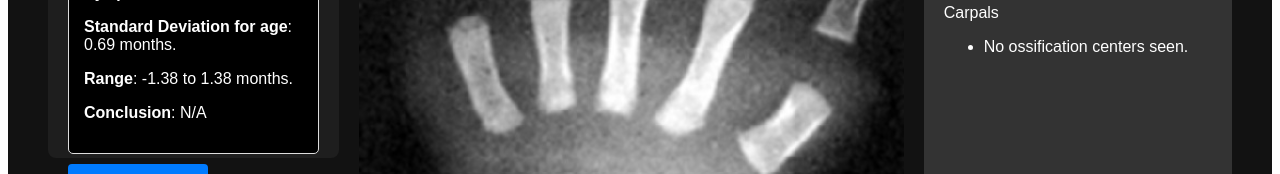
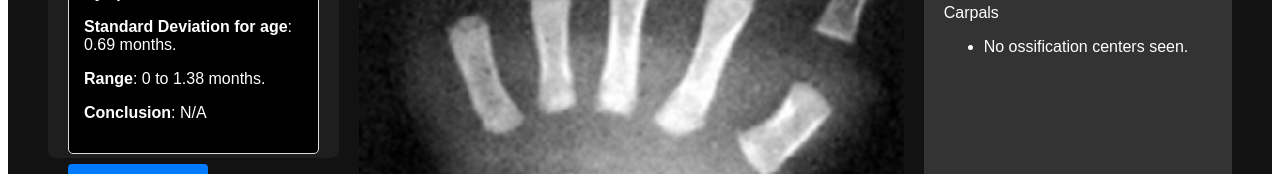
Before and after one commit to dfnr2/bone-age-app, a Vue app: page / in a window 1280 px wide. Shown: the part 608-782 px from the top of the page. Built offline with nearby package versions, Linux system fonts and the light colour scheme.

Commit message:
lower end of range is not negative.
For very young ages, if 2 stdev below mean is negative, use 0

```diff
--- a/src/components/ClinicalPanel.vue
+++ b/src/components/ClinicalPanel.vue
@@ -242,7 +242,7 @@ export default {
         // Ensure stdDevForAge is a number
         if (typeof stdDevForAge === 'number' && !isNaN(stdDevForAge)) {
           twoStdDev = (2 * stdDevForAge).toFixed(2);
-          lowerRange = (ageInMonths.value - 2 * stdDevForAge).toFixed(2);
+          lowerRange = Math.max(0, (ageInMonths.value - 2 * stdDevForAge).toFixed(2));
           upperRange = (ageInMonths.value + 2 * stdDevForAge).toFixed(2);
 
           // Ensure boneAgeMonths is a number
```
